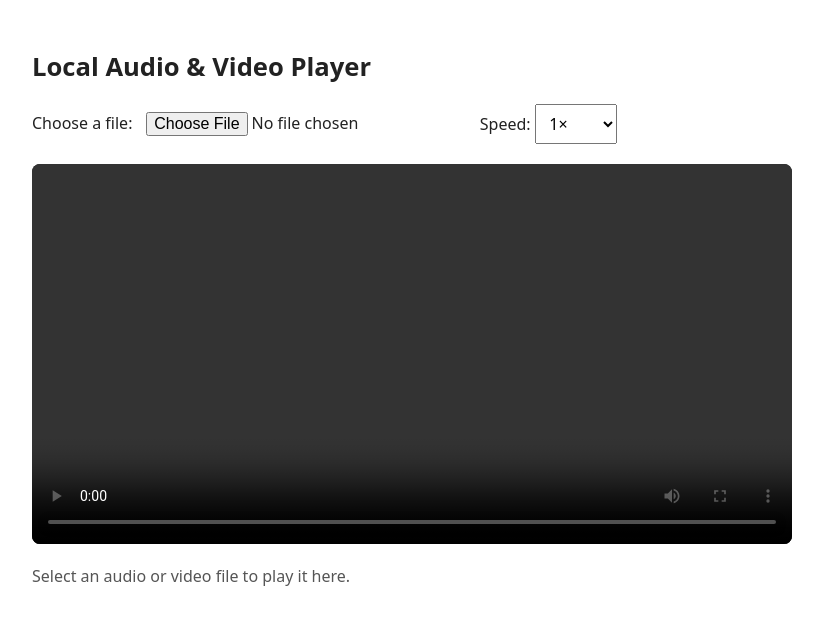
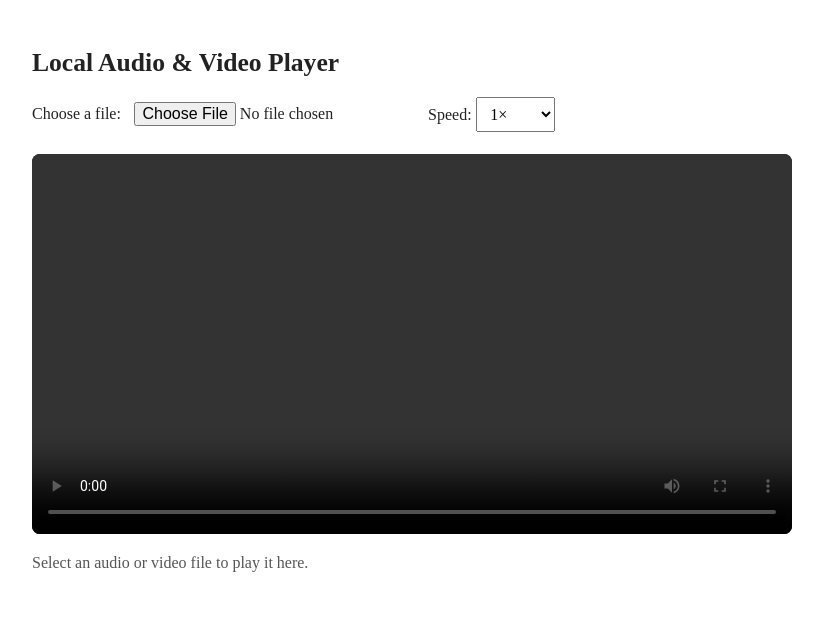
Before and after one commit to Anonymous-Gimkit/media-tools, a plain HTML site: page index.html in a window 1280 px wide. Shown: the whole page, without its empty margins (228-1051 px from the left). Drawn offline with Linux system fonts and the light colour scheme; a web font is replaced by a local one.

Commit message:
Update index.html

```diff
--- a/index.html
+++ b/index.html
@@ -13,7 +13,7 @@
       max-width: 760px;
       margin: 3rem auto;
       padding: 0 1rem;
-      font: 16px/1.5 system-ui, sans-serif;
+      font-family: DuckSans;
       color: #222;
     }
 
```
